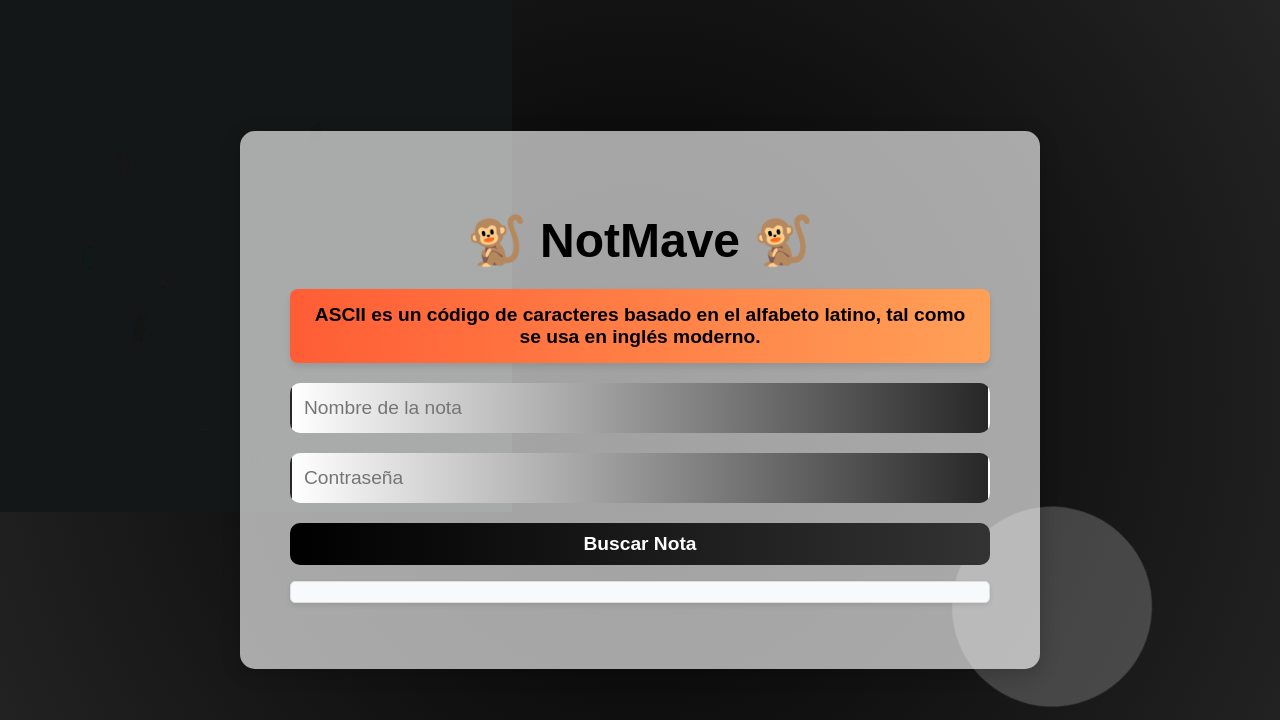
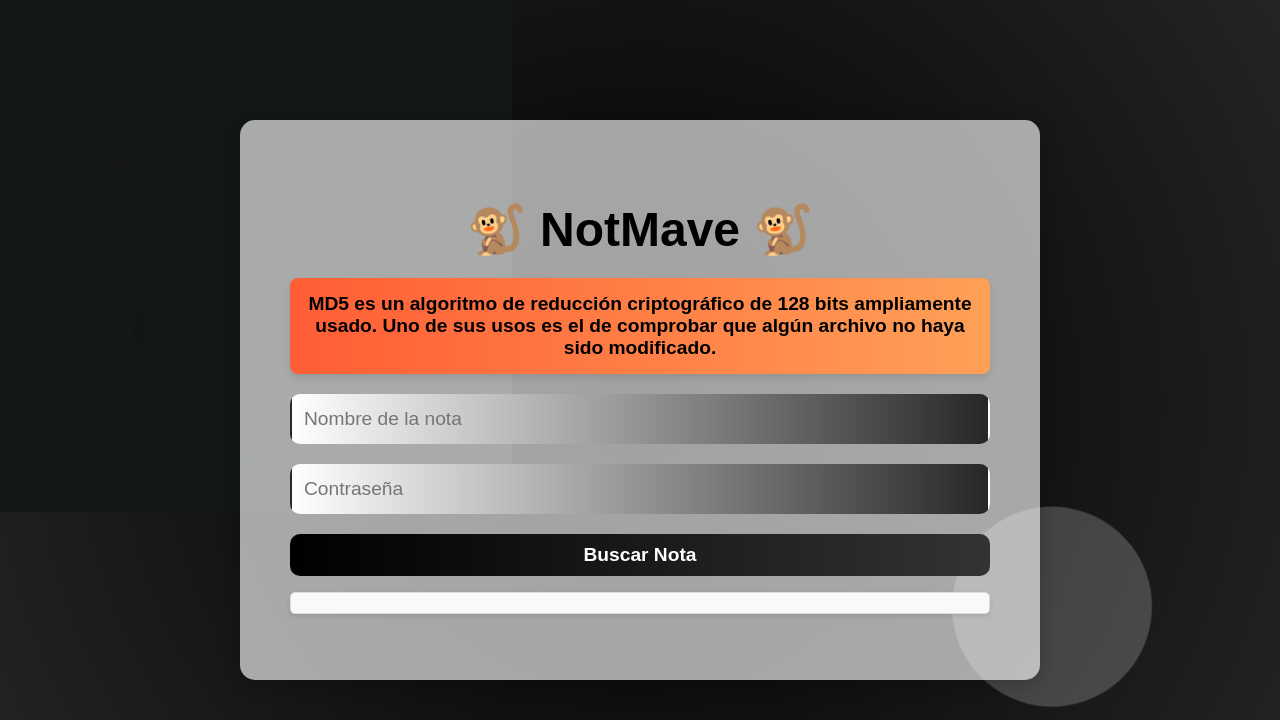
Before and after one commit to HanzMaverick/NotasMave, a Flask app: page / in a window 1280 px wide. Shown: the top 720 px of the page. Run offline with Flask 3, Linux system fonts and the light colour scheme; some libraries are stand-ins or nearby versions.

Commit message:
juego 22abril

```diff
--- a/templates/search.html
+++ b/templates/search.html
@@ -129,7 +129,7 @@
 
     <!-- Carrusel de textos -->
     <div id="carousel" class="carousel">
-      <div class="carousel-item active"> ASCII es un código de caracteres basado en el alfabeto latino, tal como se usa en inglés moderno. </div>
+      <div class="carousel-item active"> MD5 es un algoritmo de reducción criptográfico de 128 bits ampliamente usado. Uno de sus usos es el de comprobar que algún archivo no haya sido modificado. </div>
       <div class="carousel-item" id="btcPriceSlide">💲 Cargando precio de Bitcoin...</div>
       <div class="carousel-item" id="btcVolumeSlide">📊 Cargando volumen de transacciones...</div>
       <div class="carousel-item" id="btcHashrateSlide">⚡ Cargando hashrate de la red...</div>
```
Also changed, not shown: instance/notes.db.
